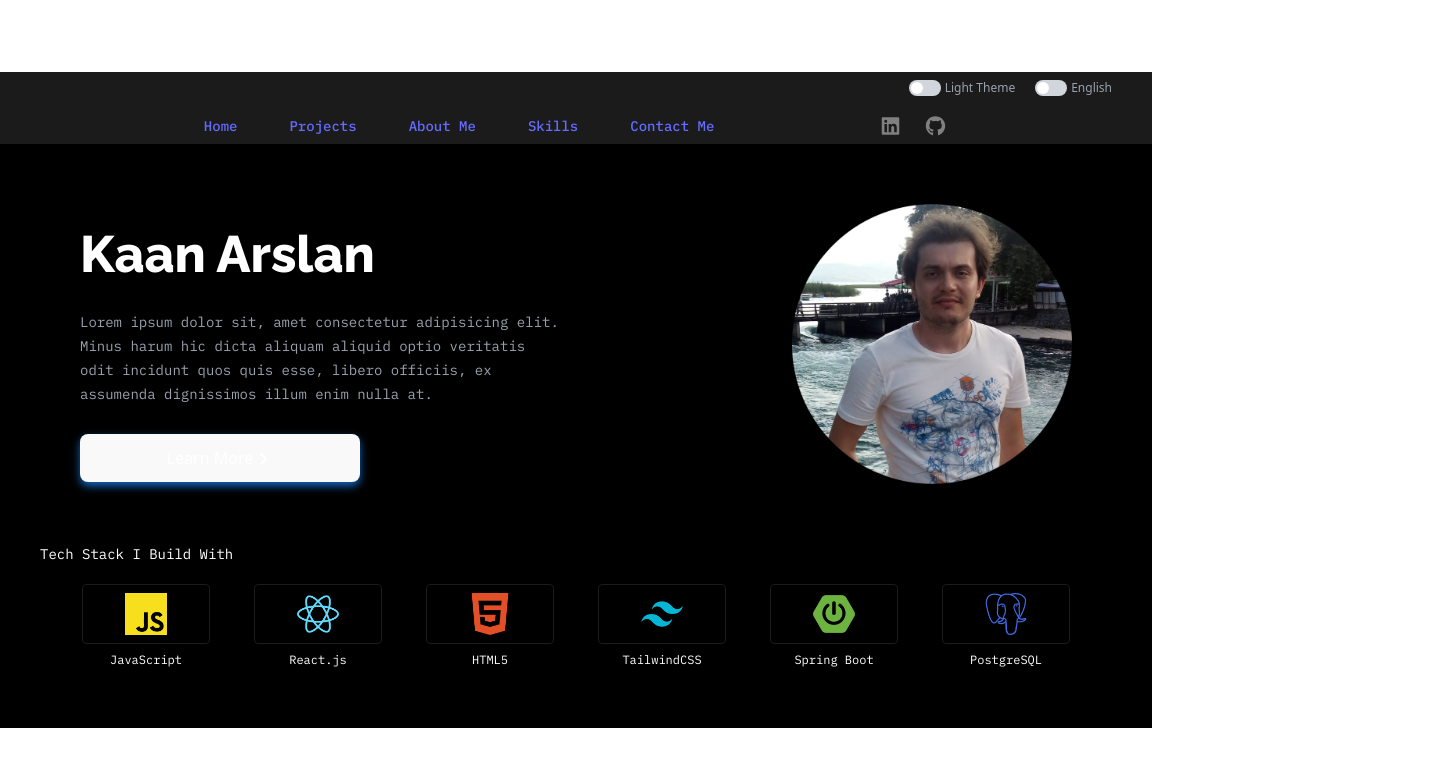
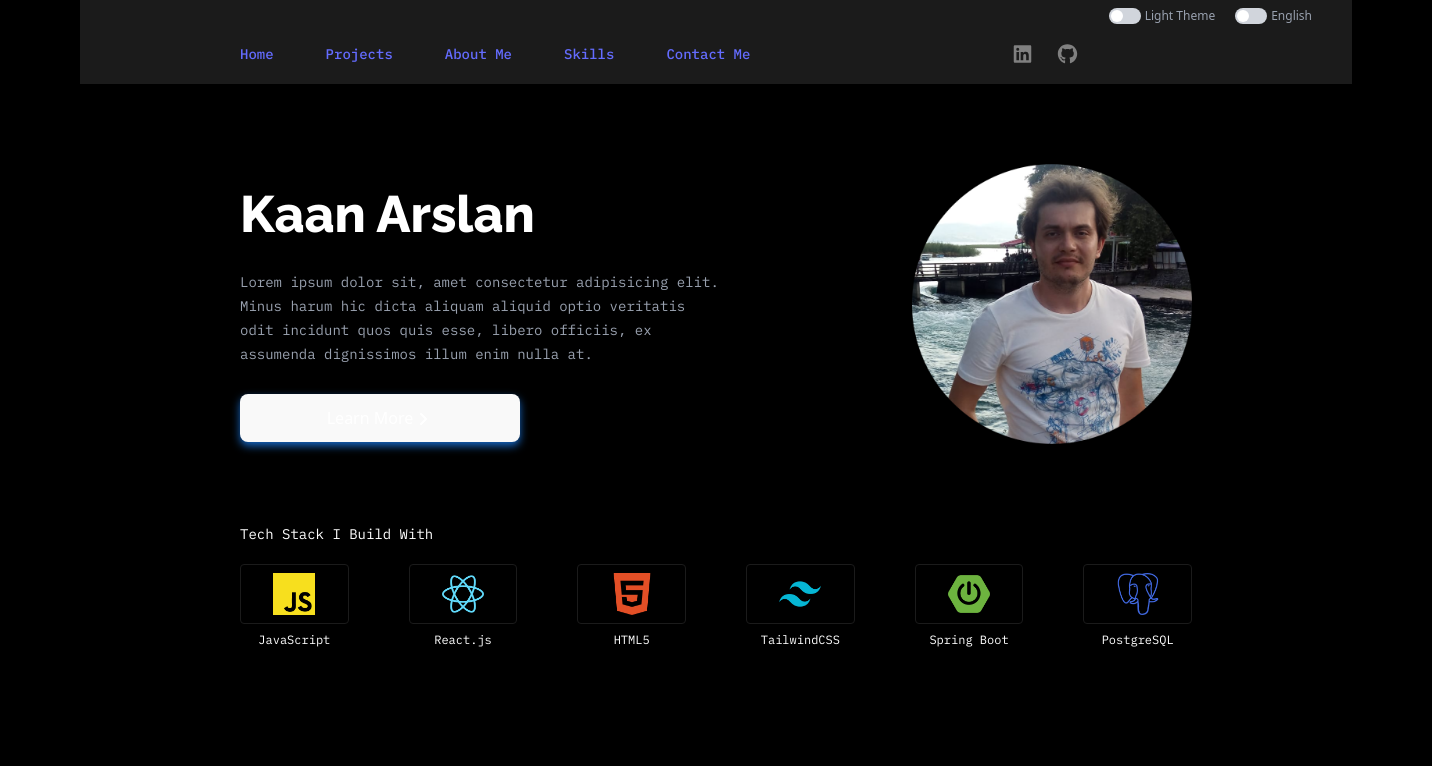
Before and after one commit to kaanarslann/Personal-Portfolio-Page, a React (Vite) app: page / in a window 1280 px wide. Shown: the top 766 px of the page, 1432 px wide, since content can reach past the window. Built offline with nearby package versions, Linux system fonts and the light colour scheme.

Commit message:
adds css adjustments to Header & Hero

```diff
--- a/src/components/Header.jsx
+++ b/src/components/Header.jsx
@@ -13,7 +13,7 @@ export default function Header() {
     };
 
     return (
-        <header className="flex flex-col py-2 px-10 bg-[#1B1B1B] gap-5">
+        <header className="flex flex-col py-2 px-10 md:pb-5 bg-[#1B1B1B] gap-5">
             <section className="header-top flex justify-between md:justify-end">
                 <div className="header-buttons flex gap-5">
                     <div className="theme flex gap-1 items-center">
@@ -32,10 +32,10 @@ export default function Header() {
                 </div>
             </section>
             <section className={`toggle-header transition-all duration-300 ${isVisible ? "hidden" : "block"} md:block`}>
-                <div className="flex flex-col md:flex-row gap-10 md:gap-0 items-center justify-center md:justify-evenly">
+                <div className="flex flex-col md:flex-row gap-10 md:gap-65 items-center justify-center md:justify-start px-30">
                     <section className="header-nav flex">
                         <nav className="flex flex-col md:flex-row gap-10 md:gap-13 font-[IBM_Plex_Mono]
-                        text-center text-sm tracking-[1%] text-gray-400 justify-center">
+                        text-center text-sm tracking-[1%] text-gray-400">
                             <a>Home</a>
                             <a>Projects</a>
                             <a>About Me</a>
--- a/src/sections/Hero.jsx
+++ b/src/sections/Hero.jsx
@@ -16,11 +16,12 @@ export default function Hero() {
 
 
     return(
-        <main className="bg-black">
-            <section className="header mb-15">
+        <main className="bg-black mx-auto px-10 md:px-20 md:h-screen">
+            <section className="header mb-15 md:mb-20">
                 <Header />
             </section>
-            <section className="hero flex items-center gap-5 md:gap-90 mx-10 md:mx-20 justify-center">
+                <section className="flex flex-col md:px-40">
+                    <section className="hero flex items-center gap-5 md:gap-80 justify-center md:justify-start">
                     <article className="hero-info flex flex-col w-[55%] gap-5 md:gap-7 md:w-88 md:h-64">
                         <h1 className="text-white font-[Raleway] font-extrabold text-5xl">Kaan Arslan</h1>
                         <p className="text-gray-400 font-['IBM_Plex_Mono']
@@ -35,11 +36,11 @@ export default function Hero() {
                         <img src={profilephoto}/>
                     </figure>
                 </section>
-            <section className="tech-stack flex flex-col mx-10 mt-10 gap-5 pb-15">
-                <div className="">
+                <section className="tech-stack flex flex-col mt-10 md:mt-15 gap-5 pb-15">
+                    <div className="flex">
                         <h3 className="font-['IBM_Plex_Mono'] text-white text-sm">Tech Stack I Build With</h3>
                     </div>
-                <div className="tech-logos flex justify-center gap-5 md:gap-11">
+                    <div className="tech-logos flex justify-center gap-5 md:gap-15">
                         <TechStack logo={JavaScript} title={"JavaScript"}/>
                         <TechStack logo={React} title={"React.js"}/>
                         <TechStack logo={HTML5} title={"HTML5"}/>
@@ -48,6 +49,7 @@ export default function Hero() {
                         <TechStack logo={PostgreSQL} title={"PostgreSQL"}/>
                     </div>
                 </section>
+            </section>
         </main>
     )
 }
```
Lines whose indentation alone changed are shown as unchanged.
